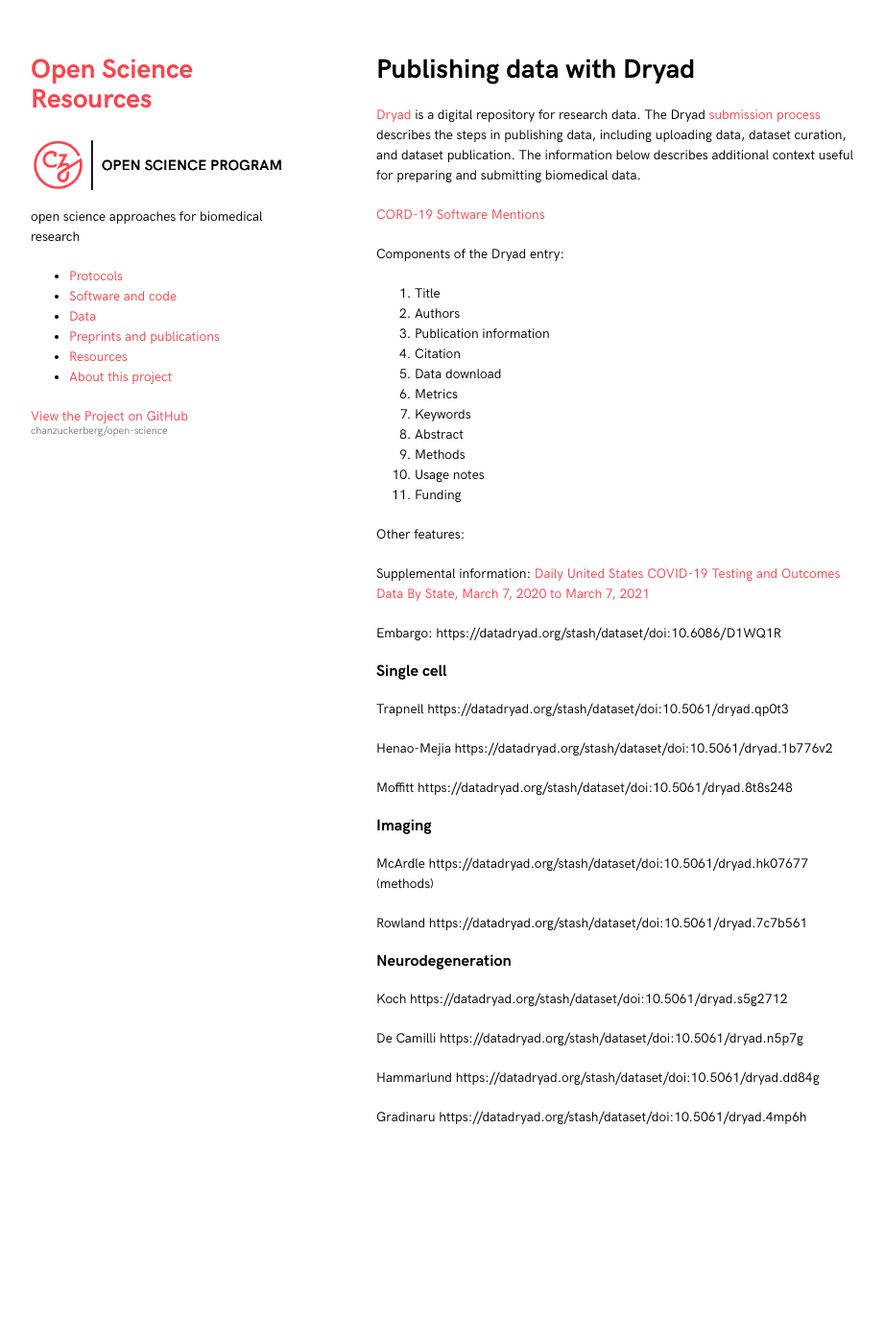
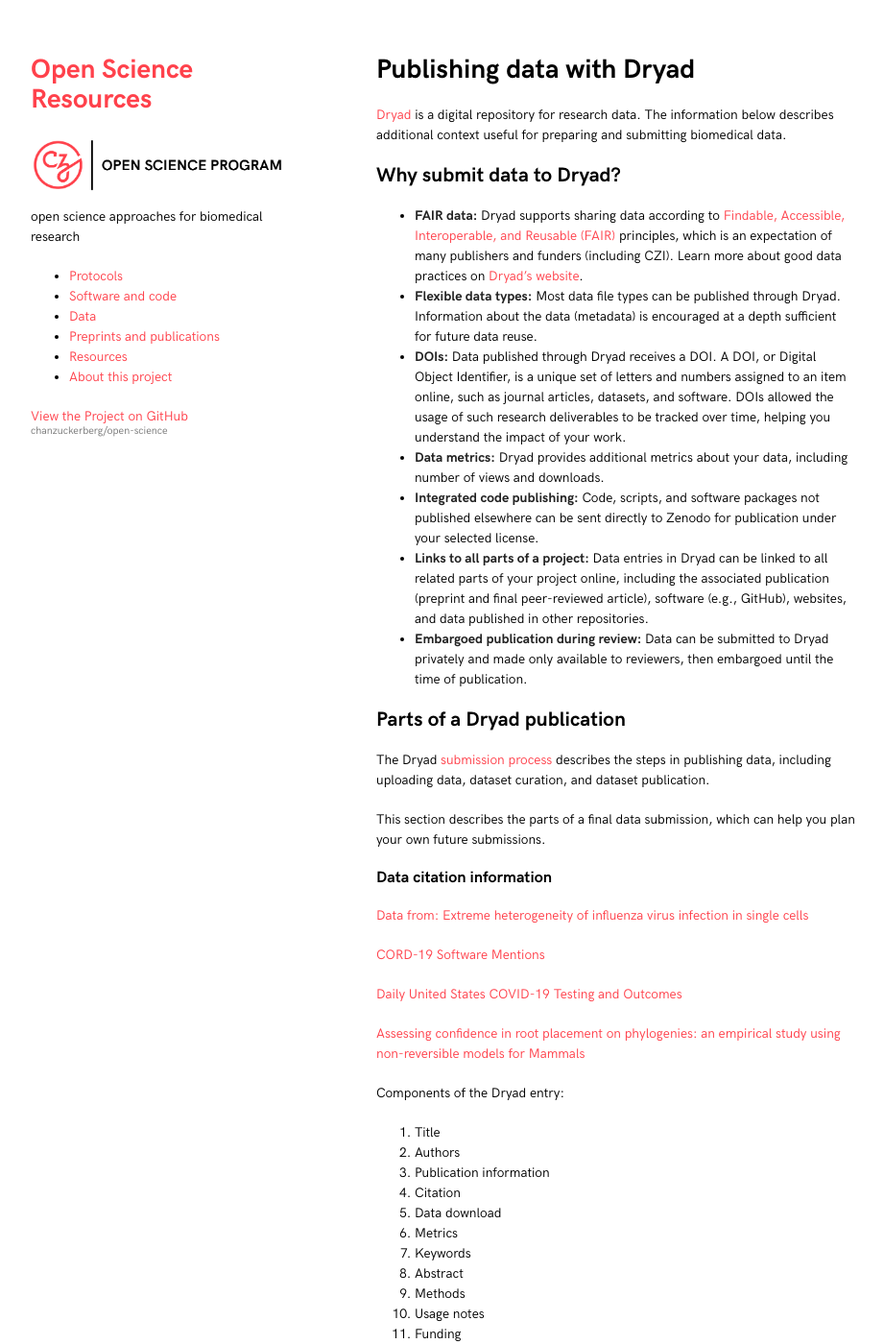
Before and after one commit to chanzuckerberg/open-science, a Jekyll site: the page built from collections/_data_sharing/data_dryad.md, in a window 1280 px wide and 1400 px high. Shown: the whole window at 96% size, without its empty margins (178-1099 px from the left). Built offline with Jekyll 4.4.1, drawn with Linux system fonts in a browser that asks for light colours; some of the changed text lies outside the part shown.

Commit message:
why submit data?

```diff
--- a/collections/_data_sharing/data_dryad.md
+++ b/collections/_data_sharing/data_dryad.md
@@ -5,12 +5,36 @@ layout: default
 ---
 
 [Dryad](https://datadryad.org/stash) is a digital repository for research data.
+The information below describes additional context useful for preparing and submitting biomedical data.
+
+## Why submit data to Dryad?
+
+- **FAIR data:** Dryad supports sharing data according to [Findable, Accessible, Interoperable, and Reusable (FAIR)](https://www.force11.org/group/fairgroup/fairprinciples) principles, which is an expectation of many publishers and funders (including CZI). Learn more about good data practices on [Dryad's website](https://datadryad.org/stash/best_practices).
+- **Flexible data types:** Most data file types can be published through Dryad. Information about the data (metadata) is encouraged at a depth sufficient for future data reuse.
+- **DOIs:** Data published through Dryad receives a DOI. A DOI, or Digital Object Identifier, is a unique set of letters and numbers assigned to an item online, such as journal articles, datasets, and software. DOIs allowed the usage of such research deliverables to be tracked over time, helping you understand the impact of your work.
+- **Data metrics:** Dryad provides additional metrics about your data, including number of views and downloads.
+- **Integrated code publishing:** Code, scripts, and software packages not published elsewhere can be sent directly to Zenodo for publication under your selected license.
+- **Links to all parts of a project:** Data entries in Dryad can be linked to all related parts of your project online, including the associated publication (preprint and final peer-reviewed article), software (e.g., GitHub), websites, and data published in other repositories.
+- **Embargoed publication during review:** Data can be submitted to Dryad privately and made only available to reviewers, then embargoed until the time of publication.
+
+## Parts of a Dryad publication
+
 The Dryad [submission process](https://datadryad.org/stash/submission_process)
 describes the steps in publishing data,
 including uploading data, dataset curation, and dataset publication.
-The information below describes additional context useful for preparing and submitting biomedical data.
+
+This section describes the parts of a final data submission,
+which can help you plan your own future submissions.
+
+### Data citation information
+
+[Data from: Extreme heterogeneity of influenza virus infection in single cells](https://datadryad.org/stash/dataset/doi:10.5061/dryad.qp0t3)
 
 [CORD-19 Software Mentions](https://datadryad.org/stash/dataset/doi:10.5061/dryad.vmcvdncs0)
+
+[Daily United States COVID-19 Testing and Outcomes](https://datadryad.org/stash/dataset/doi:10.5061/dryad.9kd51c5hk)
+
+[Assessing confidence in root placement on phylogenies: an empirical study using non-reversible models for Mammals](https://datadryad.org/stash/dataset/doi:10.5061/dryad.fj6q573rx)
 
 Components of the Dryad entry:
 
@@ -32,6 +56,8 @@ Supplemental information: [Daily United States COVID-19 Testing and Outcomes Dat
 
 Embargo: https://datadryad.org/stash/dataset/doi:10.6086/D1WQ1R
 
+
+## Example Dryad data entries
 
 ### Single cell
 
```
